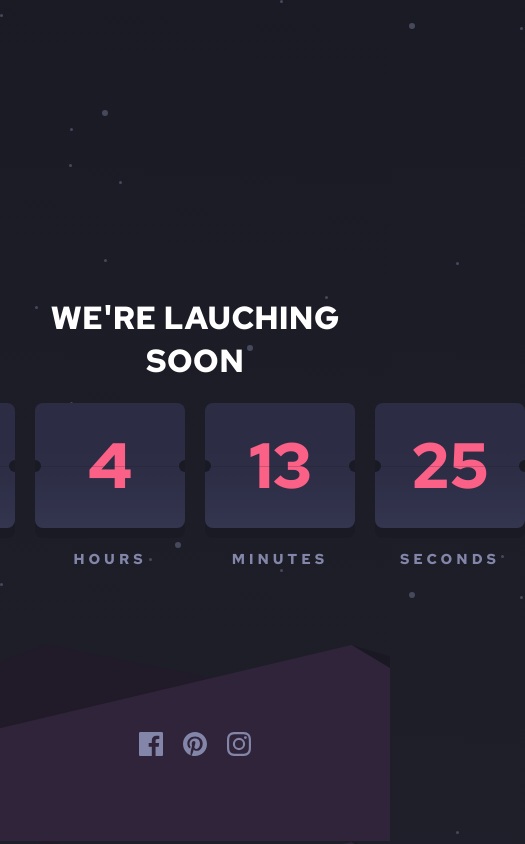
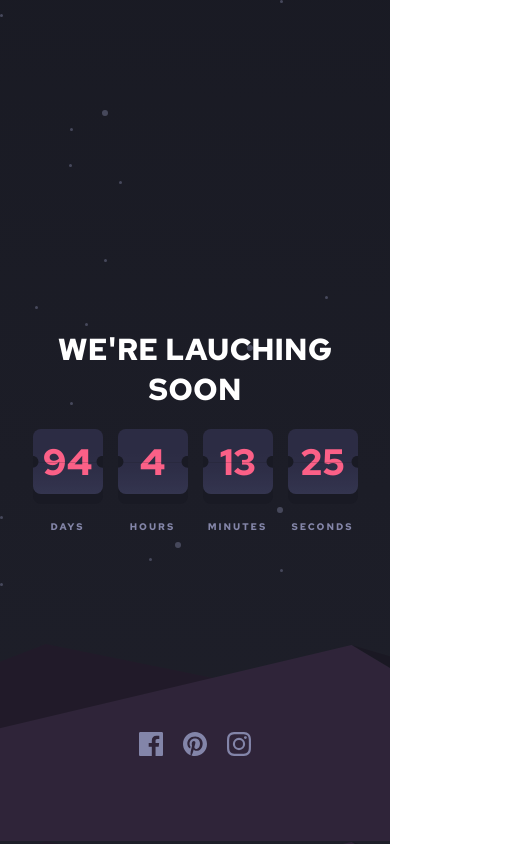
Before and after one commit to marisbispo/launch-countdown-timer-main, a plain HTML site: page index.html in a window 390 px wide. Shown: the whole page, 525 px wide, since content can reach past the window. Drawn offline with Linux system fonts and the light colour scheme.

Commit message:
responsivo feito

```diff
--- a/estilo/style.css
+++ b/estilo/style.css
@@ -98,12 +98,6 @@ font-size: 0.9rem;
     height: 200px;
 }
 
-/* .social img path{
-  cursor:pointer;
-  color:hsl(345, 95%, 68%);
-  fill:hsl(345, 95%, 68%);
-} */
-
 svg {
   fill: #8385A9;
 }
@@ -111,3 +105,26 @@ svg {
 svg:hover{
   fill:hsl(345, 95%, 68%);
 }
+
+@media (max-width: 400px) {
+
+  .principal h1 {
+    font-size: 1.9rem;
+    padding: 0 20px;
+}
+
+  .legenda {
+    font-size: 0.6rem;
+    letter-spacing: 2px;
+  }
+
+  .temporizador {
+    width: 70px;
+    height: 65px;
+    font-size: 2.3rem;
+  }
+
+  .tempo {
+    gap: 15px;
+}
+}
```
Also changed, not shown: 1 other file.
